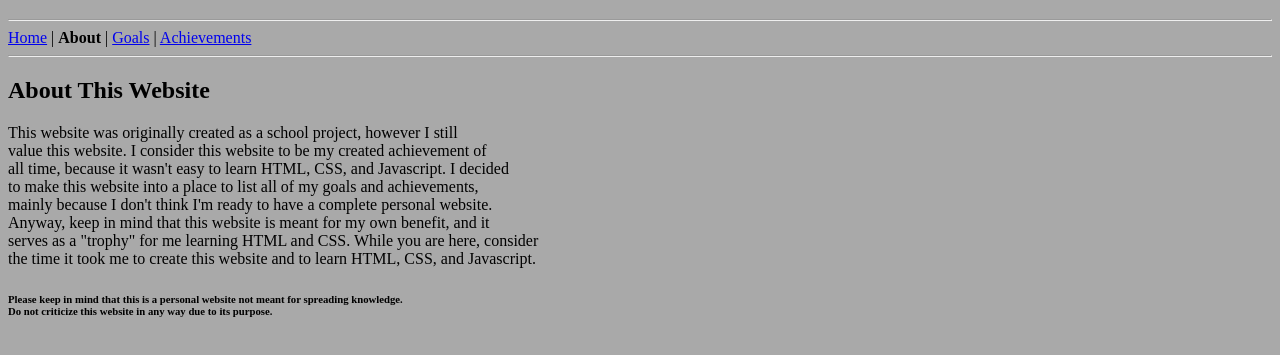
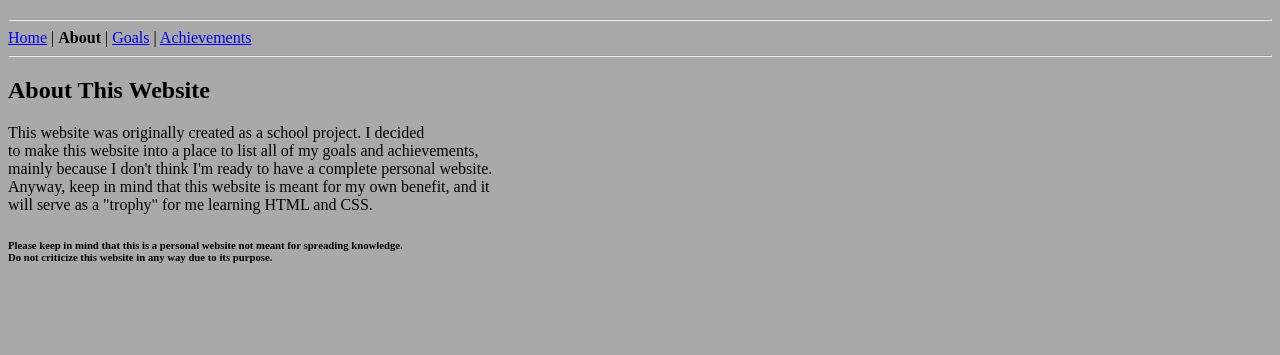
Before and after one commit to ConnorM2018/HTMLTextureStructure, a plain HTML site: page about.html in a window 1280 px wide. Shown: the part 61-416 px from the top of the page. Drawn offline with Linux system fonts and the light colour scheme.

Commit message:
more realistic

```diff
--- a/about.html
+++ b/about.html
@@ -20,14 +20,11 @@
       <h1>About This Website</h1>
     </section>
     <section id="paragraph">
-      <p>This website was originally created as a school project, however I still<br>
-        value this website. I consider this website to be my created achievement of<br>
-        all time, because it wasn't easy to learn HTML, CSS, and Javascript. I decided<br>
+      <p>This website was originally created as a school project. I decided<br>
         to make this website into a place to list all of my goals and achievements,<br>
         mainly because I don't think I'm ready to have a complete personal website.<br>
         Anyway, keep in mind that this website is meant for my own benefit, and it<br>
-        serves as a "trophy" for me learning HTML and CSS. While you are here, consider<br>
-        the time it took me to create this website and to learn HTML, CSS, and Javascript.
+        will serve as a "trophy" for me learning HTML and CSS.
       </p>
     </section>
 </main>
```
